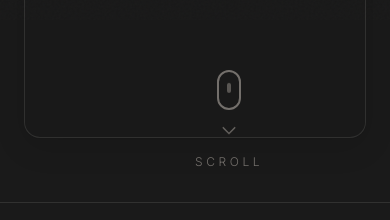
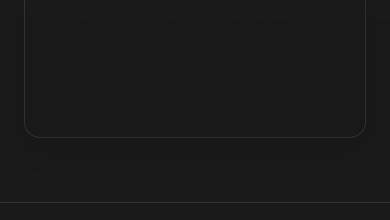
Before and after one commit to UlikGames/Composer-Portfolio, a React (Vite) app: page / in a window 390 px wide. Shown: the part 824-1044 px from the top of the page. Built offline with nearby package versions, Linux system fonts and the light colour scheme; a web font is replaced by a local one.

Commit message:
Adjust visibility of vertical text and scroll cue on HomePage
Changed the vertical text to display only on xl screens and above to prevent overlap with the piano. Updated the scroll cue to be hidden on mobile and tablet devices for the same reason, and improved its text color for dark mode support.

```diff
--- a/src/components/pages/HomePage.tsx
+++ b/src/components/pages/HomePage.tsx
@@ -67,15 +67,15 @@ export const HomePage = () => {
                     </div>
                 </div>
 
-                {/* Vertical Text (Desktop Only) */}
-                <div className="hidden lg:block absolute right-16 top-1/2 -translate-y-1/2">
+                {/* Vertical Text (Desktop Only - xl+ to avoid piano overlap) */}
+                <div className="hidden xl:block absolute right-16 top-1/2 -translate-y-1/2">
                     <p className="vertical-text text-micro uppercase tracking-editorial text-warmGrey">
                         Portfolio / Est. 2024
                     </p>
                 </div>
 
-                {/* Scroll Cue */}
-                <div className="absolute left-1/2 -translate-x-1/2 bottom-8 md:bottom-12 flex flex-col items-center gap-3 text-warmGrey/80 animate-fade-in-delay-4">
+                {/* Scroll Cue - Hidden on mobile/tablet to avoid overlap with piano */}
+                <div className="hidden lg:flex absolute left-1/2 -translate-x-1/2 bottom-8 md:bottom-12 flex-col items-center gap-3 text-warmGrey/80 animate-fade-in-delay-4">
                     {/* Mouse Icon with animated scroll wheel */}
                     <div className="relative w-6 h-10 border-2 border-current rounded-full flex justify-center">
                         <div className="w-1 h-2.5 bg-current rounded-full mt-2 animate-mouse-wheel" />
@@ -97,7 +97,7 @@ export const HomePage = () => {
                     </svg>
 
                     {/* Text */}
-                    <span className="text-xs uppercase tracking-[0.3em] font-light">Scroll</span>
+                    <span className="text-xs uppercase tracking-[0.3em] font-light text-warmGrey dark:text-warmGreyLight">Scroll</span>
                 </div>
             </section>
 
```
